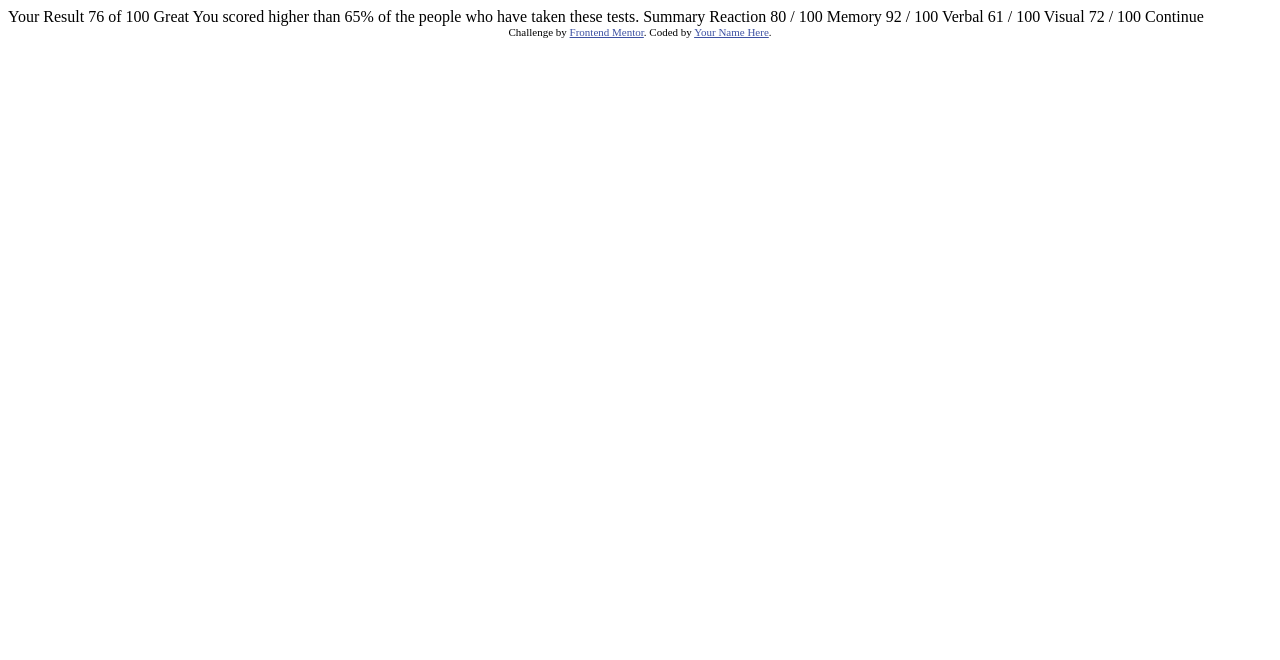
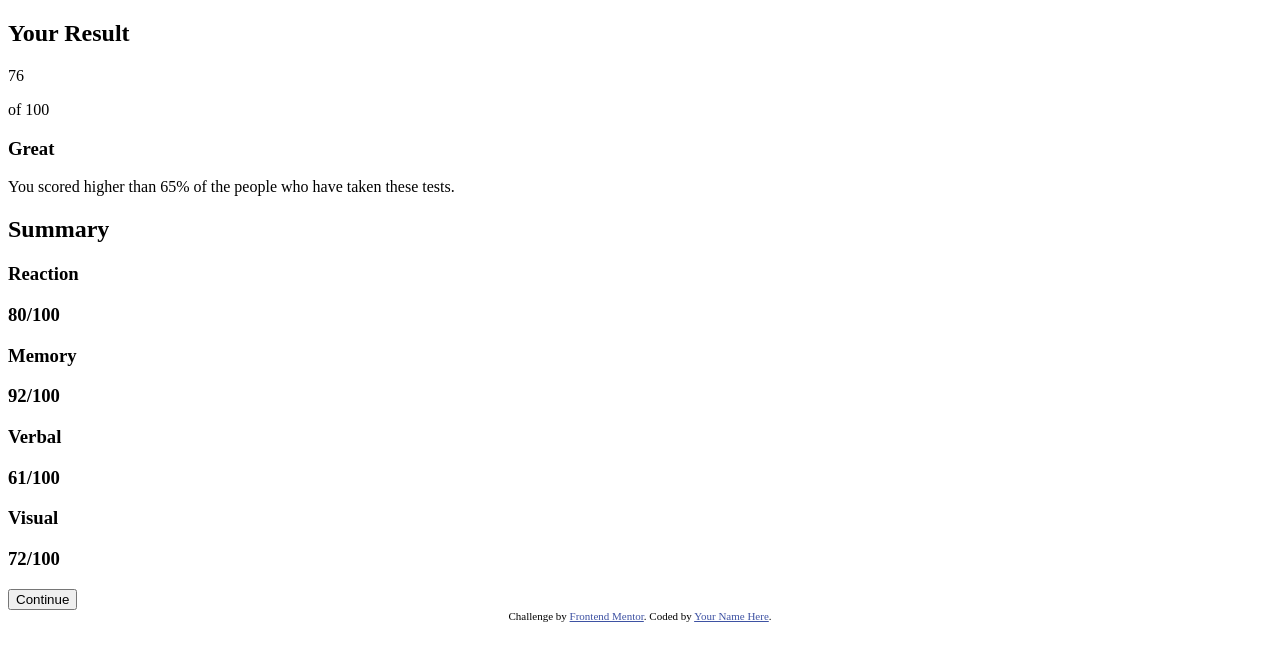
Before and after one commit to karensstephenson/results_summary_component, a plain HTML site: page results-summary-component-main/index.html in a window 1280 px wide. Drawn offline with Linux system fonts and the light colour scheme.

Commit message:
added html

```diff
--- a/results-summary-component-main/index.html
+++ b/results-summary-component-main/index.html
@@ -15,29 +15,46 @@
   </style>
 </head>
 <body>
+  <section class="overview">
+    <h2 class="result">Your Result</h2>
+    <div class="percent">
+      <p class="score">76</p>
+      <p class="out-of">of 100</p>
+    </div>
+    <section class="message">
+      <h3>Great</h3>
+      <p>You scored higher than 65% of the people who have taken these tests.</p>
+    </section>
+  </section>
+  <section class="summary">
+    <h2>Summary</h2>
+    <section class="breakdown breakdown-scores">
+      <div class="reaction">
+        <h3>Reaction</h3>
+        <h3>80/100</h3>
+      </div>
+      <div class="memory breakdown-scores">
+        <h3>Memory</h3>
+        <h3>92/100</h3>
+      </div>
+      <div class="verbal breakdown-scores">
+        <h3>Verbal</h3>
+        <h3>61/100</h3>
+      </div>
+      <div class="visual breakdown-scores">
+        <h3>Visual</h3>
+        <h3>72/100</h3>
+      </div>
+    </section>
+    <button>Continue</button>
+  </section>
 
-  Your Result
-  76
-  of 100
 
-  Great
-  You scored higher than 65% of the people who have taken these tests.
 
-  Summary
 
-  Reaction
-  80 / 100
 
-  Memory
-  92 / 100
 
-  Verbal
-  61 / 100
 
-  Visual
-  72 / 100
-
-  Continue
 
   <div class="attribution">
     Challenge by <a href="https://www.frontendmentor.io?ref=challenge" target="_blank">Frontend Mentor</a>.
```
